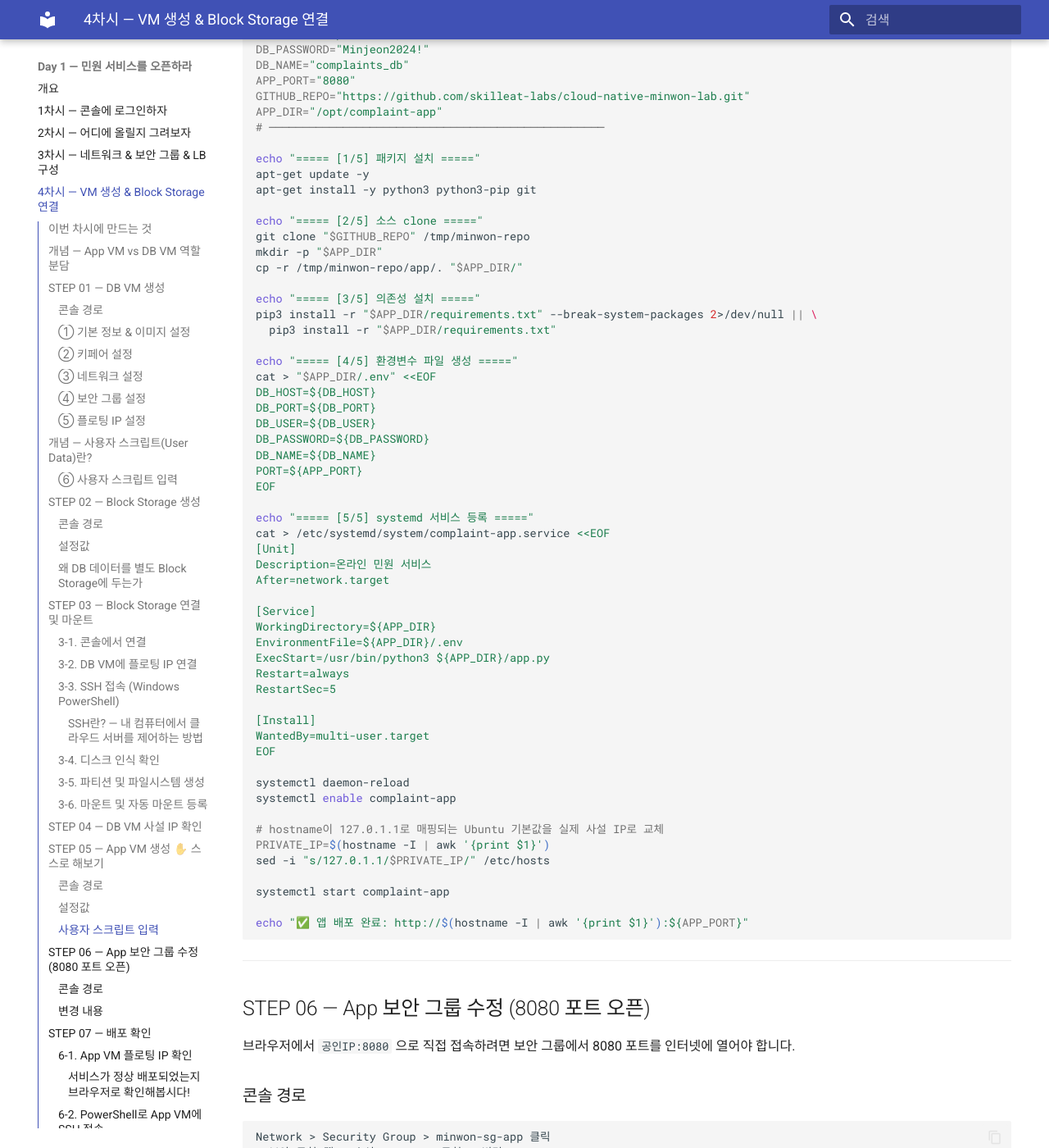
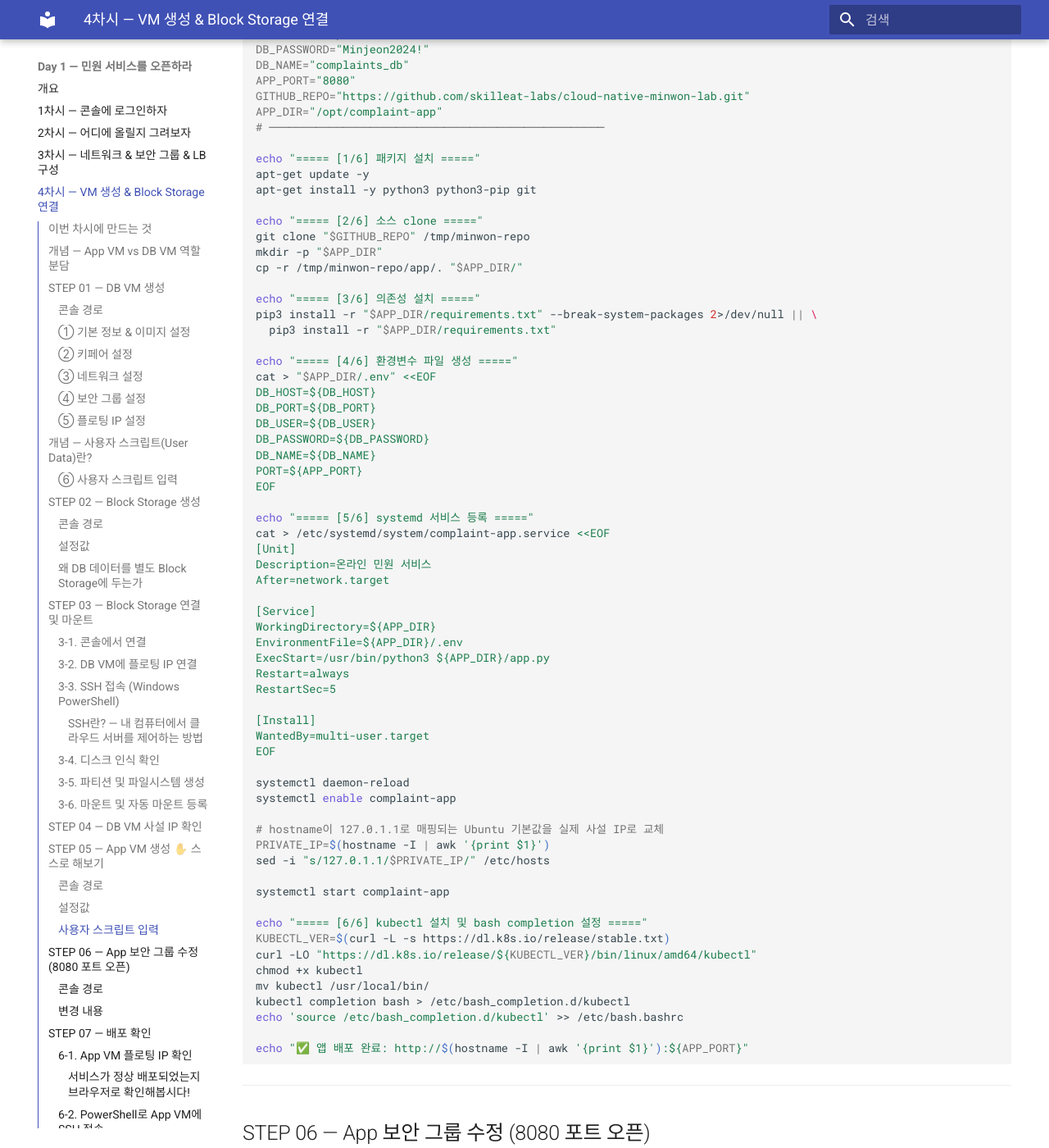
Before and after one commit to skilleat-labs/cloud-native-minwon-lab, an MkDocs documentation site: the page built from docs/day1/session4.md, in a window 1280 px wide and 1400 px high, scrolled down 17232 px. Shown: the whole window at 82% size. Built offline with MkDocs 1.6.1 and Material for MkDocs 9.7.7, drawn with Linux system fonts in a browser that asks for light colours.

Commit message:
feat: App VM 사용자 스크립트에 kubectl + bash completion 자동 설치 추가

````diff
--- a/docs/day1/session4.md
+++ b/docs/day1/session4.md
@@ -544,20 +544,20 @@ GITHUB_REPO="https://github.com/skilleat-labs/cloud-native-minwon-lab.git"
 APP_DIR="/opt/complaint-app"
 # ──────────────────────────────────────────────────
 
-echo "===== [1/5] 패키지 설치 ====="
+echo "===== [1/6] 패키지 설치 ====="
 apt-get update -y
 apt-get install -y python3 python3-pip git
 
-echo "===== [2/5] 소스 clone ====="
+echo "===== [2/6] 소스 clone ====="
 git clone "$GITHUB_REPO" /tmp/minwon-repo
 mkdir -p "$APP_DIR"
 cp -r /tmp/minwon-repo/app/. "$APP_DIR/"
 
-echo "===== [3/5] 의존성 설치 ====="
+echo "===== [3/6] 의존성 설치 ====="
 pip3 install -r "$APP_DIR/requirements.txt" --break-system-packages 2>/dev/null || \
   pip3 install -r "$APP_DIR/requirements.txt"
 
-echo "===== [4/5] 환경변수 파일 생성 ====="
+echo "===== [4/6] 환경변수 파일 생성 ====="
 cat > "$APP_DIR/.env" <<EOF
 DB_HOST=${DB_HOST}
 DB_PORT=${DB_PORT}
@@ -567,7 +567,7 @@ DB_NAME=${DB_NAME}
 PORT=${APP_PORT}
 EOF
 
-echo "===== [5/5] systemd 서비스 등록 ====="
+echo "===== [5/6] systemd 서비스 등록 ====="
 cat > /etc/systemd/system/complaint-app.service <<EOF
 [Unit]
 Description=온라인 민원 서비스
@@ -592,6 +592,14 @@ PRIVATE_IP=$(hostname -I | awk '{print $1}')
 sed -i "s/127.0.1.1/$PRIVATE_IP/" /etc/hosts
 
 systemctl start complaint-app
+
+echo "===== [6/6] kubectl 설치 및 bash completion 설정 ====="
+KUBECTL_VER=$(curl -L -s https://dl.k8s.io/release/stable.txt)
+curl -LO "https://dl.k8s.io/release/${KUBECTL_VER}/bin/linux/amd64/kubectl"
+chmod +x kubectl
+mv kubectl /usr/local/bin/
+kubectl completion bash > /etc/bash_completion.d/kubectl
+echo 'source /etc/bash_completion.d/kubectl' >> /etc/bash.bashrc
 
 echo "✅ 앱 배포 완료: http://$(hostname -I | awk '{print $1}'):${APP_PORT}"
 ```
````
